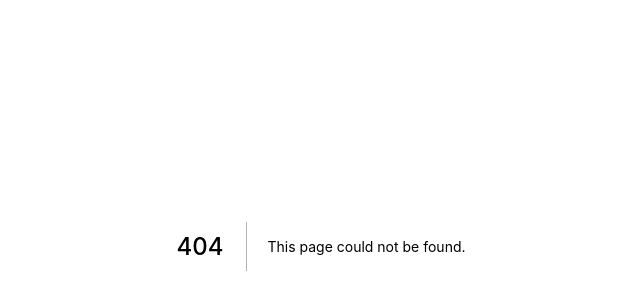
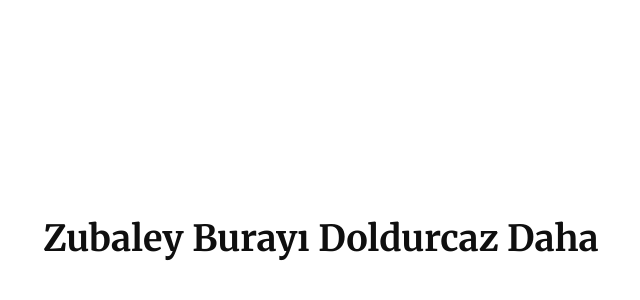
Before and after one commit to bounswe/bounswe2022group3, a Next.js app in the folder practice-app/client/: page /lyrics/saved in a window 1280 px wide. Before the commit this address had no page. Shown: the part 154-454 px from the top of the page, without its empty margins (319-959 px from the left). Built offline with nearby package versions, Linux system fonts and the light colour scheme.

Commit message:
saved lyrics will be seen in here now it is empty

```diff
--- /dev/null
+++ b/practice-app/client/pages/lyrics/saved.js
@@ -0,0 +1,13 @@
+import { useRouter } from "next/router";
+import MyButton from "../../components/Button/Button";
+import styles from "../../styles/chess/chess.module.scss";
+
+export default function Chess() {
+    const router = useRouter();
+
+    return (
+        <div className={`${styles.container} chess`}>
+            <h1>Zubaley Burayı Doldurcaz Daha</h1>
+        </div>
+    );
+}
```
